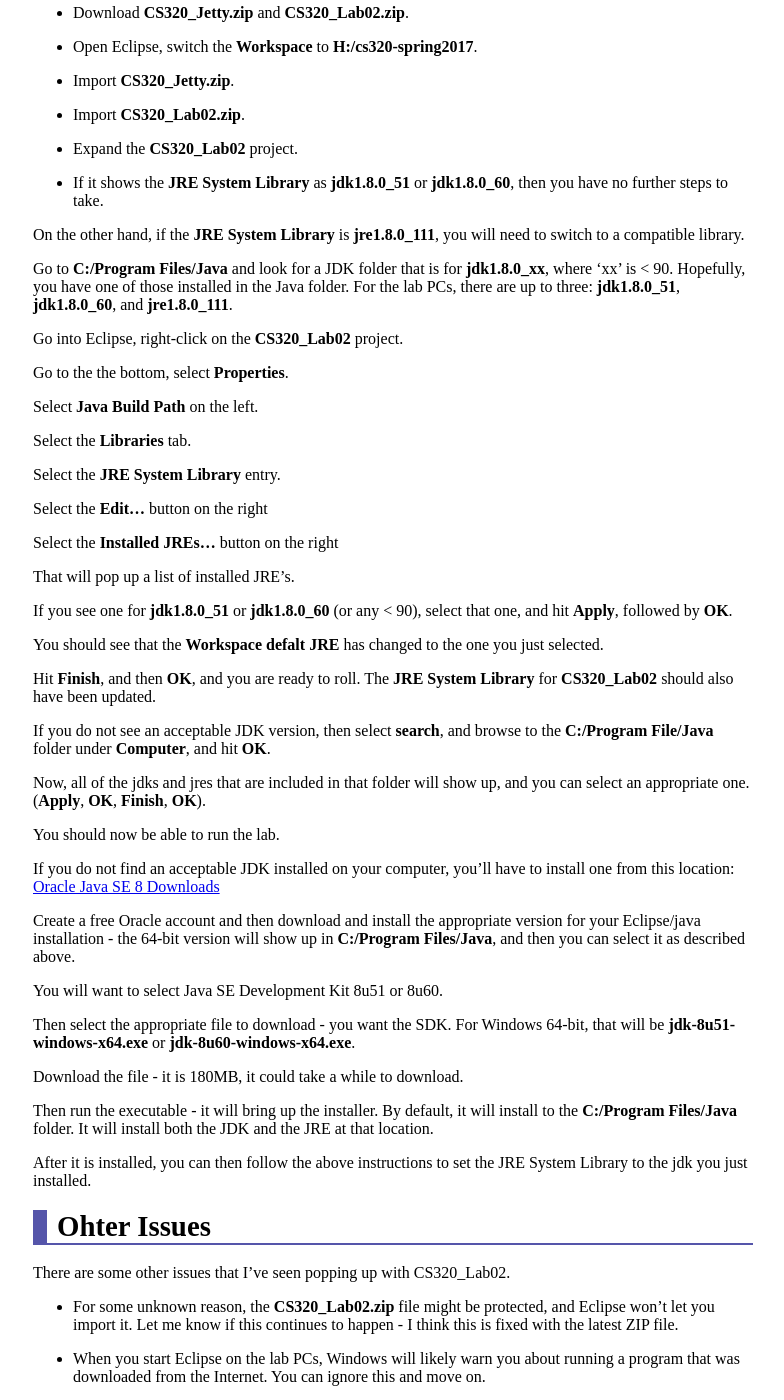
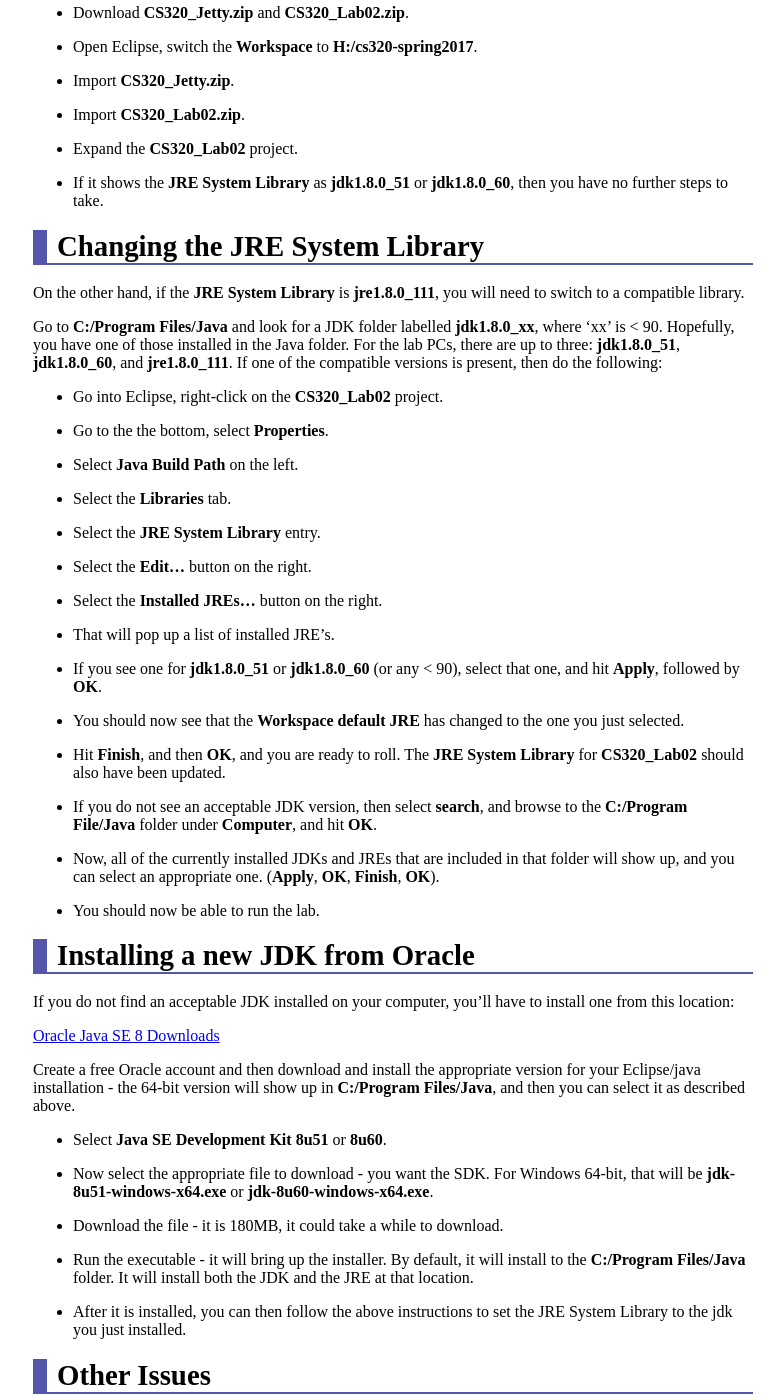
Before and after one commit to ycpcs/cs320-spring2017, a Jekyll site: the page built from labs/lab02_notes.md, in a window 1280 px wide and 1400 px high, scrolled down 373 px. Shown: the whole window, without its empty margins (247-1031 px from the left). Built offline with Jekyll 4.4.1, drawn with Linux system fonts in a browser that asks for light colours; some of the changed text lies outside the part shown.

Commit message:
notes for Lab02

```diff
--- a/labs/lab02_notes.md
+++ b/labs/lab02_notes.md
@@ -28,57 +28,64 @@ In KEC 119, there are two versions of the **JRE System Library**: **1.8.0\_51**
 
 * If it shows the **JRE System Library** as **jdk1.8.0\_51** or **jdk1.8.0\_60**, then you have no further steps to take.
 
+Changing the JRE System Library
+=========
+
 On the other hand, if the **JRE System Library** is **jre1.8.0\_111**, you will need to switch to a compatible library.
 
-Go to **C:/Program Files/Java** and look for a JDK folder that is for **jdk1.8.0\_xx**, where 'xx' is < 90.  Hopefully, you have one of those installed in the Java folder.  For the lab PCs, there are up to three: **jdk1.8.0\_51**, **jdk1.8.0\_60**, and **jre1.8.0\_111**.
+Go to **C:/Program Files/Java** and look for a JDK folder labelled **jdk1.8.0\_xx**, where 'xx' is < 90.  Hopefully, you have one of those installed in the Java folder.  For the lab PCs, there are up to three: **jdk1.8.0\_51**, **jdk1.8.0\_60**, and **jre1.8.0\_111**.  If one of the compatible versions is present, then do the following:
 
-Go into Eclipse, right-click on the **CS320\_Lab02** project.
+* Go into Eclipse, right-click on the **CS320\_Lab02** project.
 
-Go to the the bottom, select **Properties**.
+* Go to the the bottom, select **Properties**.
 
-Select **Java Build Path** on the left.
+* Select **Java Build Path** on the left.
 
-Select the **Libraries** tab.
+* Select the **Libraries** tab.
 
-Select the **JRE System Library** entry.
+* Select the **JRE System Library** entry.
 
-Select the **Edit...** button on the right
+* Select the **Edit...** button on the right.
 
-Select the **Installed JREs...** button on the right
+* Select the **Installed JREs...** button on the right.
 
-That will pop up a list of installed JRE's.
+* That will pop up a list of installed JRE's.
 
-If you see one for **jdk1.8.0\_51** or **jdk1.8.0\_60** (or any < 90), select that one, and hit **Apply**, followed by **OK**.
+* If you see one for **jdk1.8.0\_51** or **jdk1.8.0\_60** (or any < 90), select that one, and hit **Apply**, followed by **OK**.
 
-You should see that the **Workspace defalt JRE** has changed to the one you just selected.
+* You should now see that the **Workspace default JRE** has changed to the one you just selected.
 
-Hit **Finish**, and then **OK**, and you are ready to roll.  The **JRE System Library** for **CS320\_Lab02** should also have been updated.
+* Hit **Finish**, and then **OK**, and you are ready to roll.  The **JRE System Library** for **CS320\_Lab02** should also have been updated.
 
-If you do not see an acceptable JDK version, then  select **search**, and browse to the **C:/Program File/Java** folder under **Computer**, and hit **OK**.
+* If you do not see an acceptable JDK version, then  select **search**, and browse to the **C:/Program File/Java** folder under **Computer**, and hit **OK**.
 
-Now, all of the jdks and jres that are included in that folder will show up, and you can select an appropriate one. (**Apply**, **OK**, **Finish**, **OK**).
+* Now, all of the currently installed JDKs and JREs that are included in that folder will show up, and you can select an appropriate one. (**Apply**, **OK**, **Finish**, **OK**).
 
-You should now be able to run the lab.
+* You should now be able to run the lab.
+
+Installing a new JDK from Oracle
+=========
 
 If you do not find an acceptable JDK installed on your computer, you'll have to install one from this location:
+
 [Oracle Java SE 8 Downloads](http://www.oracle.com/technetwork/java/javase/downloads/java-archive-javase8-2177648.html)
 
 Create a free Oracle account and then download and install the appropriate version for your Eclipse/java installation - the 64-bit version will show up in **C:/Program Files/Java**, and then you can select it as described above.
 
-You will want to select Java SE Development Kit 8u51 or 8u60.
+* Select **Java SE Development Kit 8u51** or **8u60**.
 
-Then select the appropriate file to download - you want the SDK.  For Windows 64-bit, that will be **jdk-8u51-windows-x64.exe** or **jdk-8u60-windows-x64.exe**.
+* Now select the appropriate file to download - you want the SDK.  For Windows 64-bit, that will be **jdk-8u51-windows-x64.exe** or **jdk-8u60-windows-x64.exe**.
 
-Download the file - it is 180MB, it could take a while to download.
+* Download the file - it is 180MB, it could take a while to download.
 
-Then run the executable - it will bring up the installer.  By default, it will install to the **C:/Program Files/Java** folder.  It will install both the JDK and the JRE at that location.
+* Run the executable - it will bring up the installer.  By default, it will install to the **C:/Program Files/Java** folder.  It will install both the JDK and the JRE at that location.
 
-After it is installed, you can then follow the above instructions to set the JRE System Library to the jdk you just installed.
+* After it is installed, you can then follow the above instructions to set the JRE System Library to the jdk you just installed.
 
 
-Ohter Issues
+Other Issues
 =========
-There are some other issues that I've seen popping up with CS320\_Lab02.
+There are some other issues that have been popping up with CS320\_Lab02.
 
 * For some unknown reason, the **CS320\_Lab02.zip** file might be protected, and Eclipse won't let you import it.  Let me know if this continues to happen - I think this is fixed with the latest ZIP file.
 
```
Also changed, not shown: other parts of labs/lab02_notes.md (+1 -1 lines).
